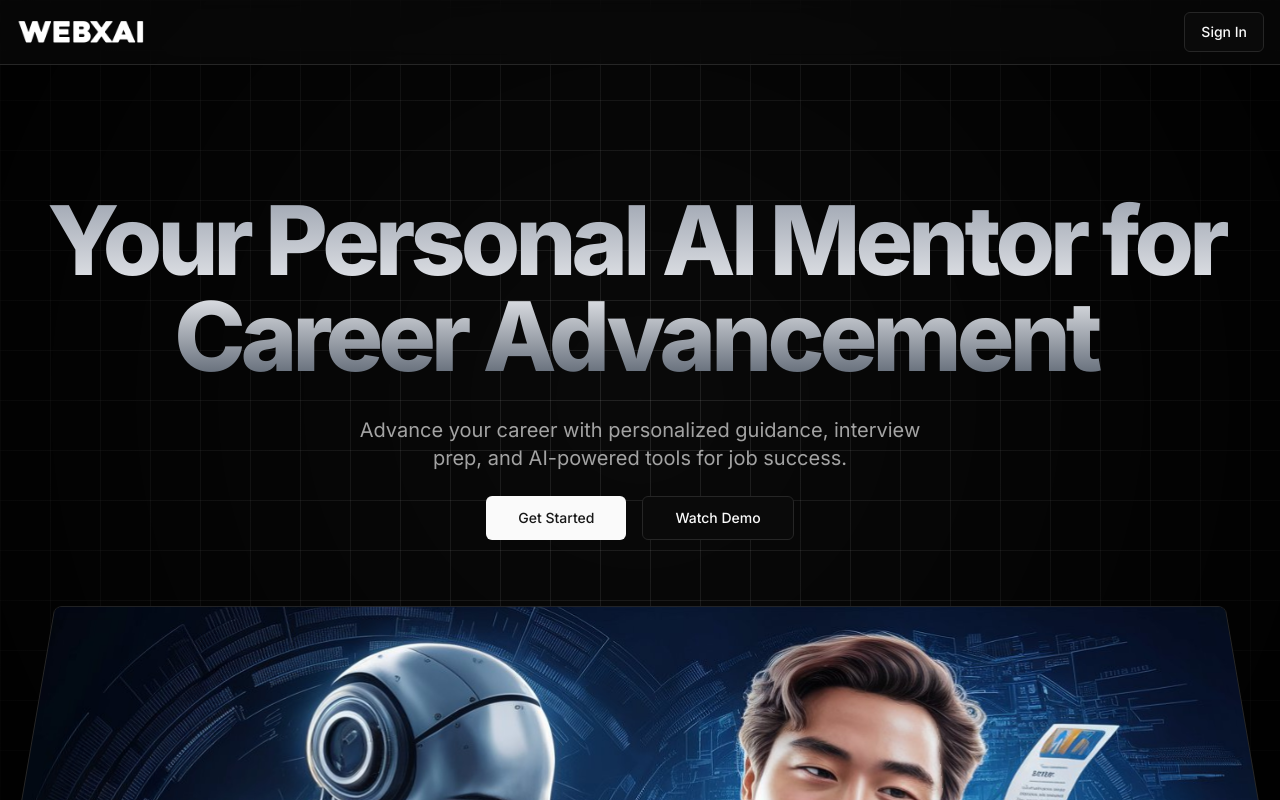
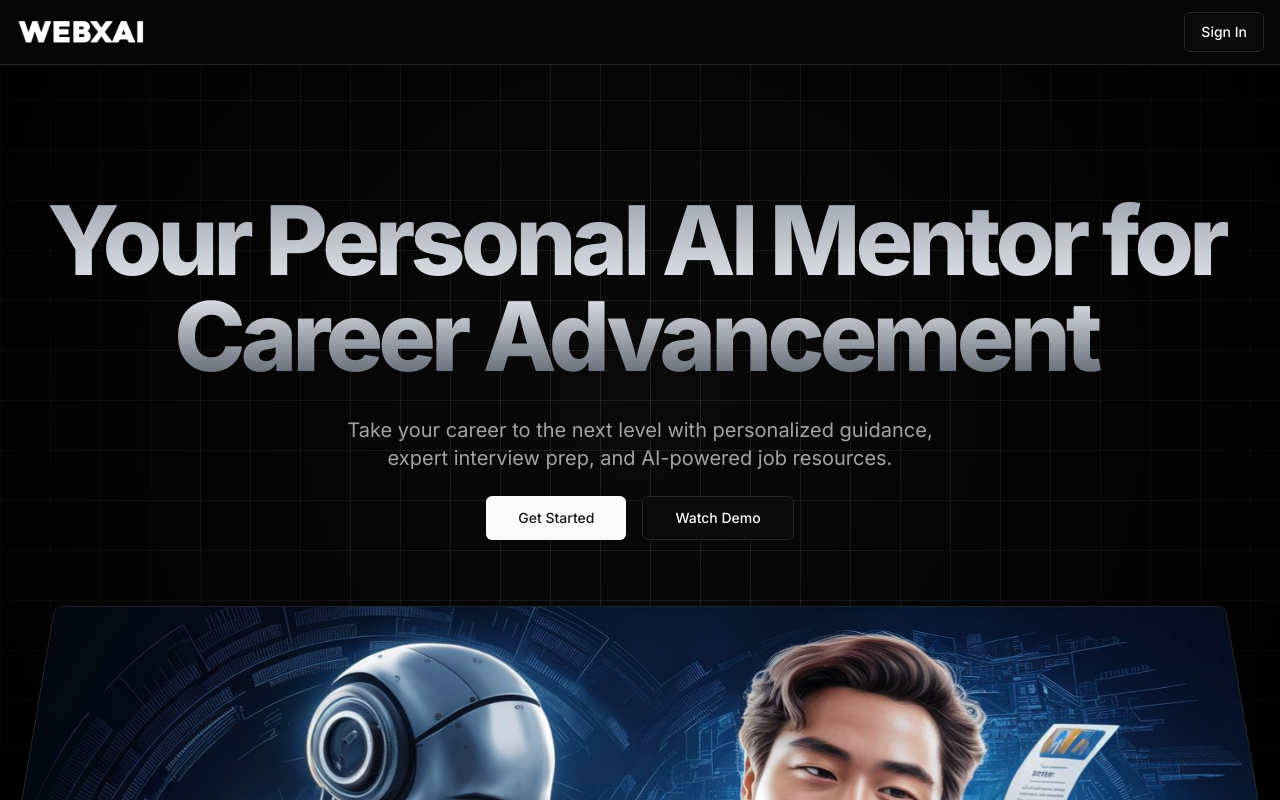
Before and after one commit to surendra-crax/webxai, a Next.js app: page / in a window 1280 px wide. Shown: the top 800 px of the page. Built offline with nearby package versions, Linux system fonts and the light colour scheme; no server answers.

Commit message:
Update hero.jsx

```diff
--- a/components/hero.jsx
+++ b/components/hero.jsx
@@ -36,8 +36,8 @@ const HeroSection = () => {
             Career Advancement
           </h1>
           <p className="mx-auto max-w-[600px] text-muted-foreground md:text-xl">
-            Advance your career with personalized guidance, interview prep, and
-            AI-powered tools for job success.
+            Take your career to the next level with personalized guidance,
+            expert interview prep, and AI-powered job resources.
           </p>
         </div>
         <div className="flex justify-center space-x-4">
@@ -46,7 +46,7 @@ const HeroSection = () => {
               Get Started
             </Button>
           </Link>
-          <Link href="https://www.youtube.com/roadsidecoder">
+          <Link href="#">
             <Button size="lg" variant="outline" className="px-8">
               Watch Demo
             </Button>
```
